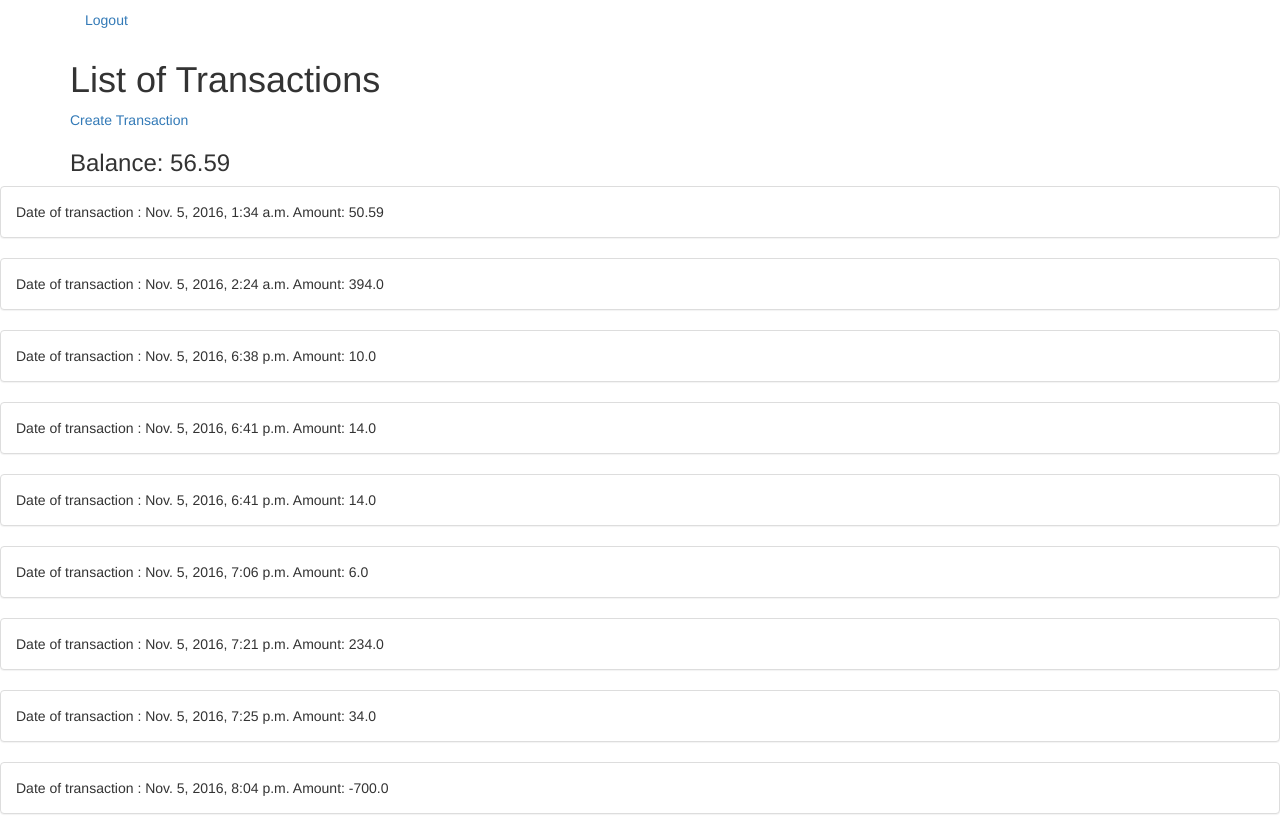
After one commit to StillsSma/banking_simulator, a Django app: page /profile/1 in a window 1280 px wide. The commit adds this page. Run offline with Django 3.2, Linux system fonts and the light colour scheme; a user stored in the database is signed in; data comes from the database, SQL or seed files in the repository; some libraries are stand-ins or nearby versions.

Commit message:
worked on user, trying to display error message

```diff
--- a/app/admin.py
+++ b/app/admin.py
@@ -1,6 +1,7 @@
 from django.contrib import admin
 
 # Register your models here.
-from app.models import Transaction
+from app.models import Transaction, Profile
 
 admin.site.register(Transaction)
+admin.site.register(Profile)
--- a/app/models.py
+++ b/app/models.py
@@ -1,20 +1,35 @@
 from django.db import models
+from django.dispatch import receiver
 from django.db.models import Sum
+from django.db.models.signals import post_save
 
+
+class Profile(models.Model):
+    user = models.OneToOneField('auth.User')
+
+    def __str__(self):
+        return str(self.id)
+
+    @receiver(post_save, sender='auth.user')
+    def create_profile(sender, **kwargs):
+        instance = kwargs["instance"]
+        created = kwargs["created"]
+        if created:
+            Profile.objects.create(user=instance)
+    def transactions(self):
+        return Transaction.objects.filter(account=self)
+
+    def balance(self):
+        try:
+            return round(Transaction.objects.filter(account=self).aggregate(balance=Sum('amount'))['balance'], 2)
+        except TypeError:
+            return None
 
 class Transaction(models.Model):
     amount = models.FloatField()
     time_created = models.DateTimeField(auto_now_add=True)
-    account = models.ForeignKey('auth.User')
-    checking = models.BooleanField(default=True)
+    account = models.ForeignKey(Profile)
 
     @property
     def is_credit(self):
         return self.amount > 0
-
-    @property
-    def checking_balance(self):
-        return Transaction.objects.filter(checking=True).aggregate(balance=Sum('amount'))
-    @property
-    def checking_balance(self):
-        return Transaction.objects.filter(checking=True).aggregate(balance=Sum('amount'))
--- a/app/views.py
+++ b/app/views.py
@@ -3,42 +3,63 @@ from django.urls import reverse_lazy
 from django.contrib.auth.models import User
 from django.contrib.auth.forms import UserCreationForm
 from django.contrib.auth.mixins import LoginRequiredMixin
+from django.db.models import Sum
+from rest_framework.generics import ListAPIView, RetrieveAPIView, ListCreateAPIView, RetrieveUpdateDestroyAPIView
+from django.views.generic import TemplateView, ListView, CreateView, DetailView
+from app.models import Transaction, Profile
+from app.serializers import TransactionSerializer
+from django.core.exceptions import PermissionDenied
+from django.contrib import messages
 
-from rest_framework.generics import ListAPIView, RetrieveAPIView, ListCreateAPIView, RetrieveUpdateDestroyAPIView
-from django.views.generic import TemplateView, ListView, CreateView
-from app.models import Transaction
-from app.serializers import TransactionSerializer
+
 #from menu_api.permissions import
 
 class IndexView(TemplateView):
 
     template_name = "index.html"
 
-class TransactionListView(LoginRequiredMixin, ListView):
-    model = Transaction
-    template_name = "transaction_list.html"
+    def get_context_data(self, **kwargs):
+        context = super(IndexView, self).get_context_data(**kwargs)
+        try:
+            context['profile'] = Profile.objects.get(user=self.request.user)
+        except TypeError:
+            pass
+        return context
+
+class ProfileView(LoginRequiredMixin, DetailView):
+    model = Profile
     login_url = '/login/'
 
-
-    def get_queryset(self):
-        return Transaction.objects.filter(account=self.request.user)
+    def get_context_data(self, **kwargs):
+        context = super(ProfileView, self).get_context_data(**kwargs)
+        context['profile'] = Profile.objects.get(user=self.request.user)
+        if self.kwargs['pk'] != str(self.request.user.profile):
+            raise PermissionDenied
 
 
-class TransactionCreateView(CreateView):
+
+        return context
+
+class TransactionCreateView(LoginRequiredMixin, CreateView):
     model = Transaction
+    login_url = '/login/'
     fields = ('amount',)
-    success_url = reverse_lazy("transaction_list_view")
+
+    def get_success_url(self,**kwargs):
+        var = Profile.objects.get(user=self.request.user)
+        return reverse_lazy("profile_view", args=[var.id])
+
 
     def form_valid(self, form):
         instance = form.save(commit=False)
-        instance.account = self.request.user
-        if instance.amount == 0:
-            return None
+        instance.account = Profile.objects.get(user=self.request.user)
+        if instance.amount == 0 or Profile.objects.get(user=self.request.user).balance() + instance.amount < 0 :
+            return self.form_invalid(form)
         return super().form_valid(form)
 
 class UserCreateView(CreateView):
     model = User
-    success_url = reverse_lazy("transaction_list_view")
+    success_url = reverse_lazy("index_view")
     form_class = UserCreationForm
 
 
--- a/banking/settings.py
+++ b/banking/settings.py
@@ -129,4 +129,4 @@ REST_FRAMEWORK = {
 }
 
 STATIC_URL = '/static/'
-LOGIN_REDIRECT_URL = '/transactions/'
+LOGIN_REDIRECT_URL = '/'
--- a/banking/urls.py
+++ b/banking/urls.py
@@ -3,15 +3,15 @@ from django.conf.urls import url, include
 from django.contrib import admin
 from rest_framework.authtoken import views
 from django.views.generic import TemplateView
-from app.views import TransactionListCreateAPIView, TransactionListView, TransactionCreateView, UserCreateView, IndexView
+from app.views import TransactionListCreateAPIView, ProfileView, TransactionCreateView, UserCreateView, IndexView
 
 urlpatterns = [
     url(r'^admin/', admin.site.urls),
     url(r'^', include('django.contrib.auth.urls')),
     url(r'^obtain-token/$', views.obtain_auth_token),
     url(r'^$', IndexView.as_view(), name="index_view"),
-    url(r'^transactions/$', TransactionListView.as_view(), name="transaction_list_view"),
-    url(r'^transactions/create/$', TransactionCreateView.as_view(), name="transaction_create_view"),
+    url(r'^profile/(?P<pk>\d+)$', ProfileView.as_view(), name="profile_view"),
+    url(r'^profile/(?P<pk>\d+)/create/$', TransactionCreateView.as_view(), name="transaction_create_view"),
     url(r'^api/transactions/create$', TransactionListCreateAPIView.as_view(), name="transaction_list_api_view" ),
     url(r'^create_user/$', UserCreateView.as_view(), name="user_create_view"),
 
--- /dev/null
+++ b/templates/app/profile_detail.html
@@ -0,0 +1,24 @@
+{% extends "base.html" %}
+
+{% block content %}
+<div class="container">
+  <h1>List of Transactions</h1>
+  <a href="{% url 'transaction_create_view' profile.id %}">Create Transaction</a>
+</div>
+<div class="container">
+  <h3>Balance: {{object.balance}} </h3>
+</div>
+{% for transaction in object.transactions %}
+<div class="panel panel-default">
+  <div class="panel-body">
+    Date of transaction : {{transaction.time_created}}
+    Amount: {{ transaction.amount }}
+  </div>
+</div>
+
+{% endfor %}
+
+
+
+
+{% endblock %}
--- a/templates/app/transaction_form.html
+++ b/templates/app/transaction_form.html
@@ -1,10 +1,15 @@
 {% extends 'base.html' %}
 {% block content %}
 <h1>create a transaction</h1>
+
+
 <form class="" action="" method="post">
   {%csrf_token%}
   {{ form.as_p }}
+
   <input type="submit" name="" value="Submit!">
+
+
 </form>
 
 {% endblock %}
--- a/templates/base.html
+++ b/templates/base.html
@@ -22,7 +22,7 @@
             <li role="presentation"><a href="{% url 'login' %}">Login</a></li>
           {% else %}
 
-            <li role="presentation"><a href="{% url 'logout' %}?next={% url 'transaction_list_view' %}">Logout</a></li>
+            <li role="presentation"><a href="{% url 'logout' %}?next={% url 'index_view' %}">Logout</a></li>
           {% endif %}
         </ul>
 
```
Also changed, not shown: templates/app/transaction_list.html (deleted, +0 -20 lines), app/migrations/0003_remove_transaction_checking.py (added), app/migrations/0004_auto_20161105_0047.py (added), db.sqlite3.
